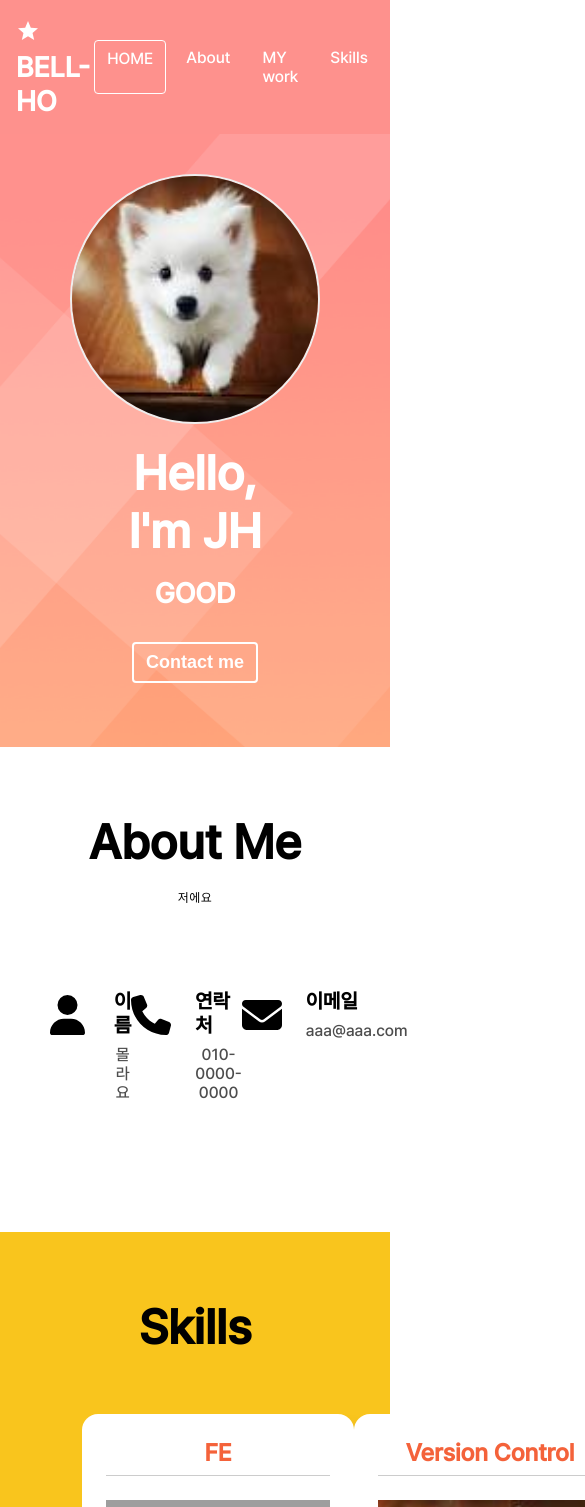
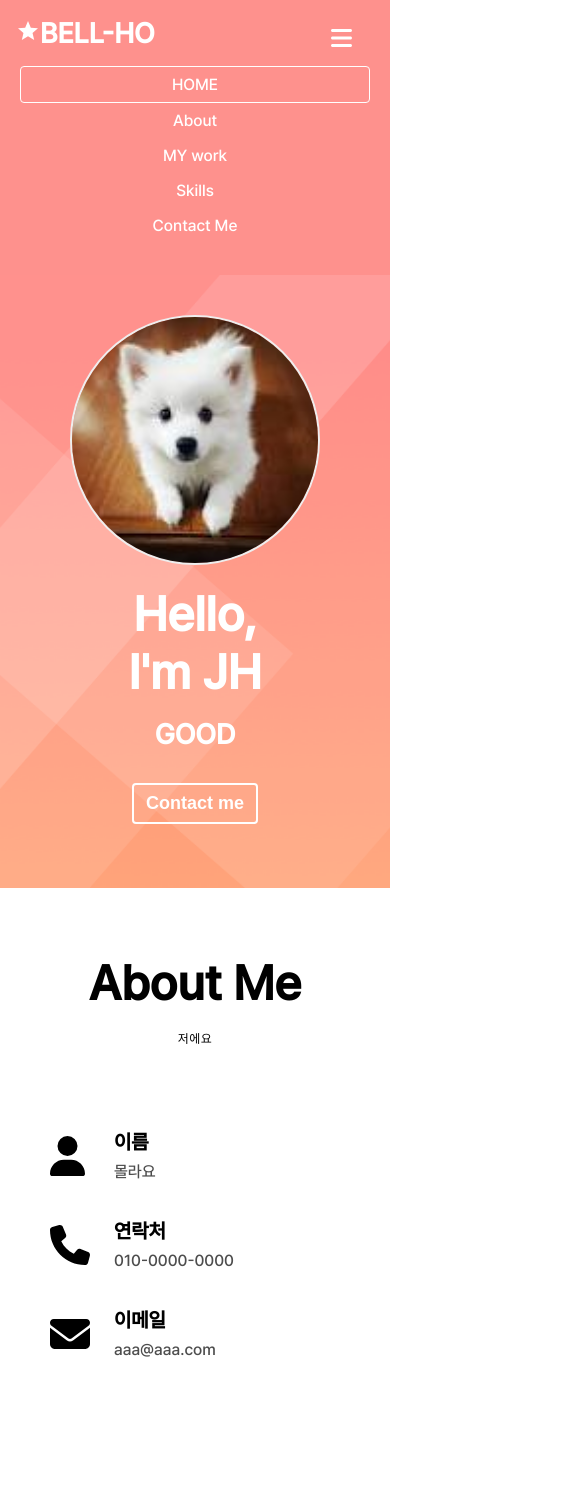
Before and after one commit to bell-ho/portfolio, a React (Create React App) app: page / in a window 390 px wide. Shown: the top 1507 px of the page, 585 px wide, since content can reach past the window. Built offline with nearby package versions, Linux system fonts and the light colour scheme; grey boxes are pictures that could not be loaded.

Commit message:
반응형

```diff
--- a/src/components/Navbar.jsx
+++ b/src/components/Navbar.jsx
@@ -1,6 +1,8 @@
 import React from 'react';
 import StarIcon from '@mui/icons-material/Star';
 import { Box, Link } from '@mui/material';
+import { FontAwesomeIcon } from '@fortawesome/react-fontawesome';
+import { faBars } from '@fortawesome/free-solid-svg-icons';
 
 const Navbar = () => {
   return (
@@ -18,6 +20,10 @@ const Navbar = () => {
           <li className={'navbar__menu__item'}>Contact Me</li>
         </ul>
       </Box>
+
+      <button className={'navbar__toggle-btn'}>
+        <FontAwesomeIcon icon={faBars} />
+      </button>
     </Box>
   );
 };
--- a/src/components/Skills.jsx
+++ b/src/components/Skills.jsx
@@ -12,24 +12,24 @@ const Skills = () => {
           <Box className={'stack__container'}>
             <Box className={'stacks__tech'}>
               <Box className={'skills__title'}>FE</Box>
-              <img src={frontend} className={'skills_img'} />
+              <img src={frontend} className={'skills_img'} alt={'#'} />
             </Box>
             <Box className={'stacks__tech'}>
               <Box className={'skills__title'}>BE</Box>
-              <img src={dog3} className={'skills_img'}></img>
-              <img src={dog3} className={'skills_img'}></img>
+              <img src={dog3} className={'skills_img'} alt={'#'}></img>
+              <img src={dog3} className={'skills_img'} alt={'#'}></img>
             </Box>
             <Box className={'stacks__tech'}>
               <Box className={'skills__title'}>Version Control</Box>
-              <img src={dog3} className={'skills_img'}></img>
+              <img src={dog3} className={'skills_img'} alt={'#'}></img>
             </Box>
             <Box className={'stacks__tech'}>
               <Box className={'skills__title'}>Communication</Box>
-              <img src={dog3} className={'skills_img'}></img>
+              <img src={dog3} className={'skills_img'} alt={'#'}></img>
             </Box>
             <Box className={'stacks__tech'}>
               <Box className={'skills__title'}>Certificate</Box>
-              <img src={dog3} className={'skills_img'}></img>
+              <img src={dog3} className={'skills_img'} alt={'#'}></img>
             </Box>
           </Box>
         </Box>
--- a/src/components/Work.jsx
+++ b/src/components/Work.jsx
@@ -5,6 +5,7 @@ import dog3 from '../assets/imgs/dog3.jpg';
 const Work = () => {
   return (
     <Box className={'section work'}>
+      <Box className={'section__container'}>
         <h1>My work</h1>
         <h3>Projects</h3>
         <Box className={'work__categories'}>
@@ -61,6 +62,7 @@ const Work = () => {
           </a>
         </Box>
       </Box>
+    </Box>
   );
 };
 
--- a/src/global.css
+++ b/src/global.css
@@ -137,6 +137,15 @@ p {
 
 .navbar__menu__item:hover {
     background-color: var(--color-dark-pink);
+}
+
+.navbar__toggle-btn{
+    position: absolute;
+    top: 24px;
+    right: 32px;
+    font-size: 24px;
+    color: var(--color-white);
+    display: none;
 }
 
 /* home */
@@ -396,6 +405,37 @@ p {
     transition: all var(--animation-duration) ease;
 }
 
+@media screen and (max-width: 768px){
+    .navbar__toggle-btn{
+        display: block;
+    }
+    .navbar{
+        flex-direction: column;
+        align-items: flex-start;
+    }
+    .navbar__menu{
+        flex-direction: column;
+        text-align: center;
+        width: 100%;
+    }
+    .about__majors{
+        flex-direction: column;
+    }
+    .major{
+        justify-content: left;
+        margin-bottom: 38px;
+    }
+    .skills__content {
+        height: 100%;
+    }
+    .stack__container{
+        flex-direction: column;
+    }
+    .project{
+        flex-grow: 1;
+    }
+}
+
 @font-face {
     font-family: 'NotoSans';
     src: url("assets/fonts/NotoSansKR-Light.otf");
```
Lines whose indentation alone changed are shown as unchanged.
